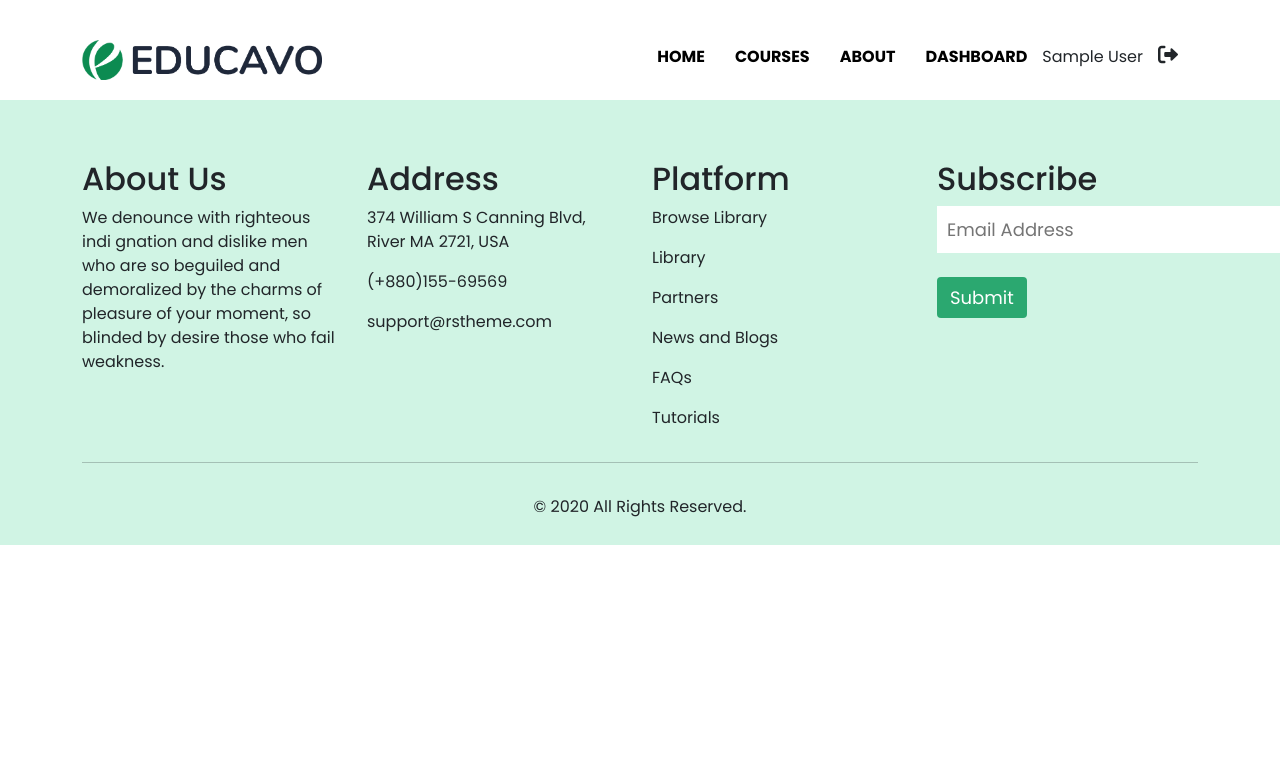
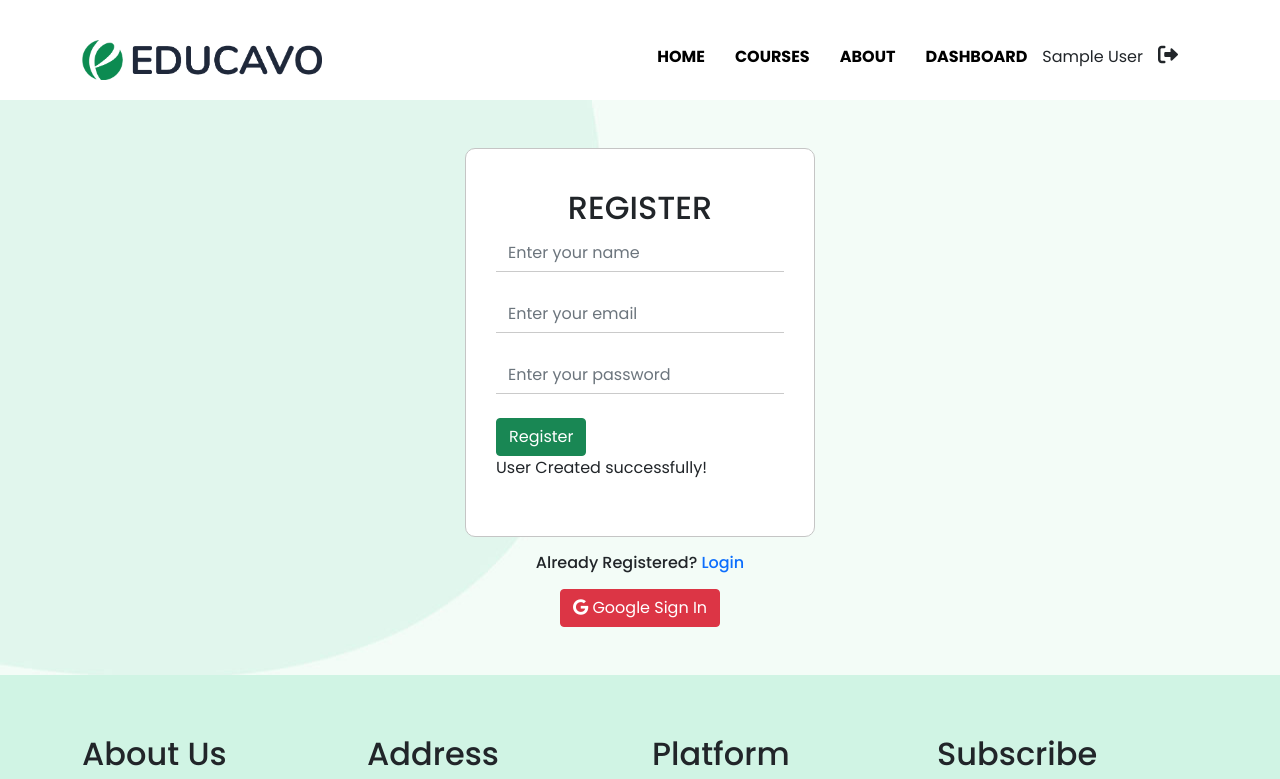
Before and after one commit to Md-Tanvir/Edcavo-client, a React (Create React App) app: page /register in a window 1280 px wide. Shown: the top 779 px of the page. Built offline with nearby package versions, Linux system fonts and the light colour scheme; no server answers; sample sign-in values are in the browser's storage.

Commit message:
login and registratin=on setup complete

```diff
--- a/package.json
+++ b/package.json
@@ -9,6 +9,7 @@
     "firebase": "^9.6.2",
     "react": "^17.0.2",
     "react-dom": "^17.0.2",
+    "react-hook-form": "^7.22.5",
     "react-rating": "^2.0.5",
     "react-router-dom": "^5.3.0",
     "react-scripts": "5.0.0",
--- a/src/App.js
+++ b/src/App.js
@@ -7,8 +7,9 @@ import Footer from "./components/Footer/Footer";
 import About from "./components/About/About";
 import Login from "./components/Login/Login";
 import Register from "./components/Register/Register";
-import Dashboard from './components/Dashboard/Dashboard/Dashboard'
+import Dashboard from "./components/Dashboard/Dashboard/Dashboard";
 import AuthProvider from "./Context/AuthProvider";
+import PrivateRoute from "./components/PrivateRoute/PrivateRoute";
 
 function App() {
   return (
@@ -35,9 +36,9 @@ function App() {
             <Route path="/register">
               <Register></Register>
             </Route>
-          <Route path="/dashboard">
+            <PrivateRoute path="/dashboard">
               <Dashboard></Dashboard>
-          </Route>
+            </PrivateRoute>
           </Switch>
           <Footer></Footer>
         </BrowserRouter>
--- /dev/null
+++ b/src/components/Login/Login.css
@@ -0,0 +1,16 @@
+.login-form{
+    margin: 0 auto;
+    max-width: 350px;
+    border: 1px solid rgb(197, 197, 197);
+    padding: 40px 30px;
+    border-radius: 10px;
+    background-color: white;
+}
+.login-area{
+    background-image: url(../../image/banner1.jpg);
+}
+.login-form input {
+    border:none ;
+    border-bottom: 1px solid #cacaca;
+    border-radius: 0;
+}
--- a/src/components/Login/Login.js
+++ b/src/components/Login/Login.js
@@ -1,11 +1,83 @@
-import React from 'react';
+import React, { useState } from "react";
+import { Link, useHistory, useLocation } from "react-router-dom";
+import useAuth from "../../hooks/useAuth";
+import './Login.css'
 
 const Login = () => {
-    return (
+  const [loginData, setLoginData] = useState({});
+  const { user, loginUser, isLoading, authError, signInWithGoogle } = useAuth();
+
+  const location = useLocation();
+  const history = useHistory();
+
+  const handleOnChange = (e) => {
+    const field = e.target.name;
+    const value = e.target.value;
+    const newLoginData = { ...loginData };
+    newLoginData[field] = value;
+    setLoginData(newLoginData);
+  };
+  const handleLoginSubmit = (e) => {
+    loginUser(loginData.email, loginData.password, location, history);
+    e.preventDefault();
+  };
+  const handleGoogleSignIn = () => {
+    signInWithGoogle(location, history);
+  };
+  return (
+    <div className='login-area py-5'>
+      <div className="container">
         <div>
+          <form className="login-form" onSubmit={handleLoginSubmit}>
+            <h2 className='text-center'>LOGIN</h2>
+            <input
+              placeholder="Enter your email"
+              className="form-control mb-4"
+              type="email"
+              name="email"
+              onBlur={handleOnChange}
+              required
+            />
+            <input
+              type="password"
+              name="password"
+              onBlur={handleOnChange}
+              placeholder="Enter your password"
+              className="form-control mb-4"
+              required
+            />
 
+            <button className="btn btn-success" type="submit">
+              Login
+            </button>
+            <div className="mx-auto" style={{ maxWidth: "350px" }}>
+              {isLoading && (
+                <div class="d-flex justify-content-center">
+                  <div class="spinner-border" role="status">
+                    <span class="visually-hidden">Loading...</span>
+                  </div>
+                </div>
+              )}
+              {user?.email && <p>Login successfully!</p>}
+              {authError && <p className='mb-0 text-danger mt-2'>{authError}</p>}
+            </div>
+          </form>
+
+          <h6 className="my-3 text-center">
+            Are you new? <Link to="/register">Register Here</Link>
+          </h6>
+          <div class="text-center">
+            <button
+              className="btn btn-danger mx-auto"
+              onClick={handleGoogleSignIn}
+            >
+              <i className="fab fa-google"></i> Google Sign In
+            </button>
+          </div>
         </div>
-    );
+      </div>
+    </div>
+  );
 };
 
 export default Login;
--- /dev/null
+++ b/src/components/PrivateRoute/PrivateRoute.js
@@ -0,0 +1,35 @@
+import React from "react";
+import { Redirect, Route } from "react-router";
+import useAuth from "../../hooks/useAuth";
+
+const PrivateRoute = ({ children, ...rest }) => {
+  const { user, isLoading } = useAuth();
+  if (isLoading) {
+    return (
+      <div class="d-flex justify-content-center">
+        <div class="spinner-border" role="status">
+          <span class="visually-hidden">Loading...</span>
+        </div>
+      </div>
+    );
+  }
+  return (
+    <Route
+      {...rest}
+      render={({ location }) =>
+        user.email ? (
+          children
+        ) : (
+          <Redirect
+            to={{
+              pathname: "/login",
+              state: { from: location },
+            }}
+          />
+        )
+      }
+    />
+  );
+};
+
+export default PrivateRoute;
--- a/src/components/Register/Register.js
+++ b/src/components/Register/Register.js
@@ -1,8 +1,88 @@
-import React from 'react';
+import React, { useState } from 'react';
+import { Link, useHistory, useLocation } from 'react-router-dom';
+import useAuth from '../../hooks/useAuth';
 
 const Register = () => {
+    const [loginData, setLoginData] = useState({});
+    const { user, registerUser, isLoading, authError, signInWithGoogle } =
+      useAuth();
+
+    const location = useLocation();
+    const history = useHistory();
+
+    const handleOnChange = (e) => {
+      const field = e.target.name;
+      const value = e.target.value;
+      const newLoginData = { ...loginData };
+      newLoginData[field] = value;
+      setLoginData(newLoginData);
+    };
+    const handleLoginSubmit = (e) => {
+      registerUser(loginData.email, loginData.password, loginData.name, history);
+      e.preventDefault();
+    };
+    const handleGoogleSignIn = () => {
+      signInWithGoogle(location, history);
+    };
     return (
+        <div className='login-area py-5'>
+
+            <div className="container">
         <div>
+          <form className="login-form" onSubmit={handleLoginSubmit}>
+            <h2 className='text-center'>REGISTER</h2>
+            <input
+              placeholder="Enter your name"
+              className="form-control mb-4"
+              type="text"
+              name="name"
+              onBlur={handleOnChange}
+              required
+            />
+            <input
+              placeholder="Enter your email"
+              className="form-control mb-4"
+              type="email"
+              name="email"
+              onBlur={handleOnChange}
+              required
+            />
+            <input
+              type="password"
+              name="password"
+              onBlur={handleOnChange}
+              placeholder="Enter your password"
+              className="form-control mb-4"
+              required
+            />
+
+            <button className="btn btn-success" type="submit">
+              Register
+            </button>
+            <div className="mx-auto" style={{ maxWidth: "350px" }}>
+              {isLoading &&  <div class="d-flex justify-content-center">
+                  <div class="spinner-border" role="status">
+                    <span class="visually-hidden">Loading...</span>
+                  </div>
+                </div>}
+              {user?.email && <p>User Created successfully!</p>}
+              {authError && <p className='mb-0 text-danger mt-2'>{authError}</p>}
+            </div>
+          </form>
+
+          <h6 className="my-3 text-center">
+            Already Registered? <Link to="/login">Login</Link>
+          </h6>
+          <div class="text-center">
+            <button
+              className="btn btn-danger mx-auto"
+              onClick={handleGoogleSignIn}
+            >
+              <i className="fab fa-google"></i> Google Sign In
+            </button>
+          </div>
+        </div>
+      </div>
 
         </div>
     );
```
Also changed, not shown: 1 other file (tests, documents, lock files or other folders). Lines whose indentation alone changed are shown as unchanged.
